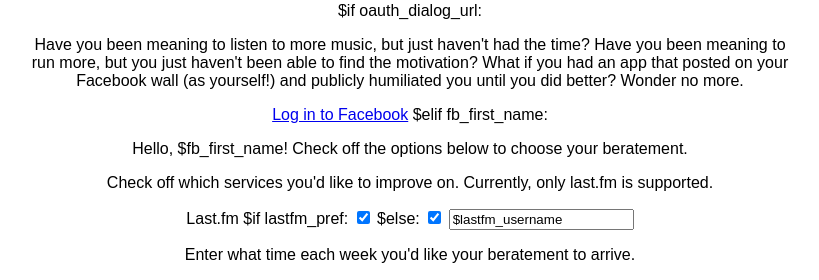
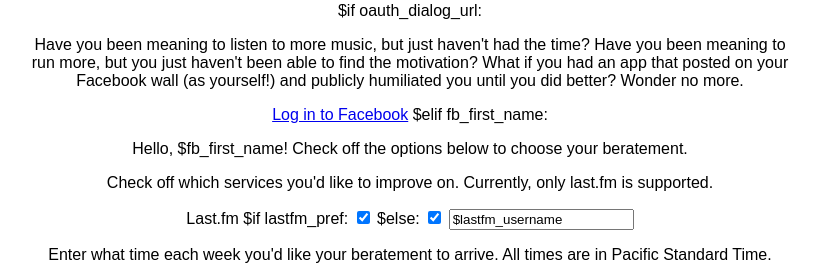
Before and after one commit to wsong/Public-Shamer, a Python web app: template templates/index.html in a window 1280 px wide. Shown: the part 243-523 px from the top of the page, without its empty margins (230-1049 px from the left). Run offline with Jinja, Linux system fonts and the light colour scheme; the template is opened without the code that fills it, so the values that code supplies are empty.

Commit message:
Oh no time zones

```diff
--- a/shamer.py
+++ b/shamer.py
@@ -78,6 +78,10 @@ class change_options:
             try:
                 d = int(i.dayofweek)
                 h = int(i.hour)
+                # Convert to UTC
+                h = (h + 8) % 24
+                if h >= 16:
+                    d = (d + 1) % 7
             except ValueError:
                 raise web.seeother('/')
             if 0 <= d and d <= 6 and 0 <= h and h <= 23:
--- a/templates/index.html
+++ b/templates/index.html
@@ -34,7 +34,7 @@ $elif fb_first_name:
       $else:
           <input type="checkbox" name="lastfmcheckbox" value="True" checked/>
       <input type="text" name="lastfmusername" value="$lastfm_username"/> </p>
-    <p>Enter what time each week you'd like your beratement to arrive. </p>
+    <p>Enter what time each week you'd like your beratement to arrive. All times are in Pacific Standard Time.</p>
     $:dayofweek_menu.render()
     $:hour_menu.render()
     <p>Get rid of my personal information, you power-hungry tyrant!
```
